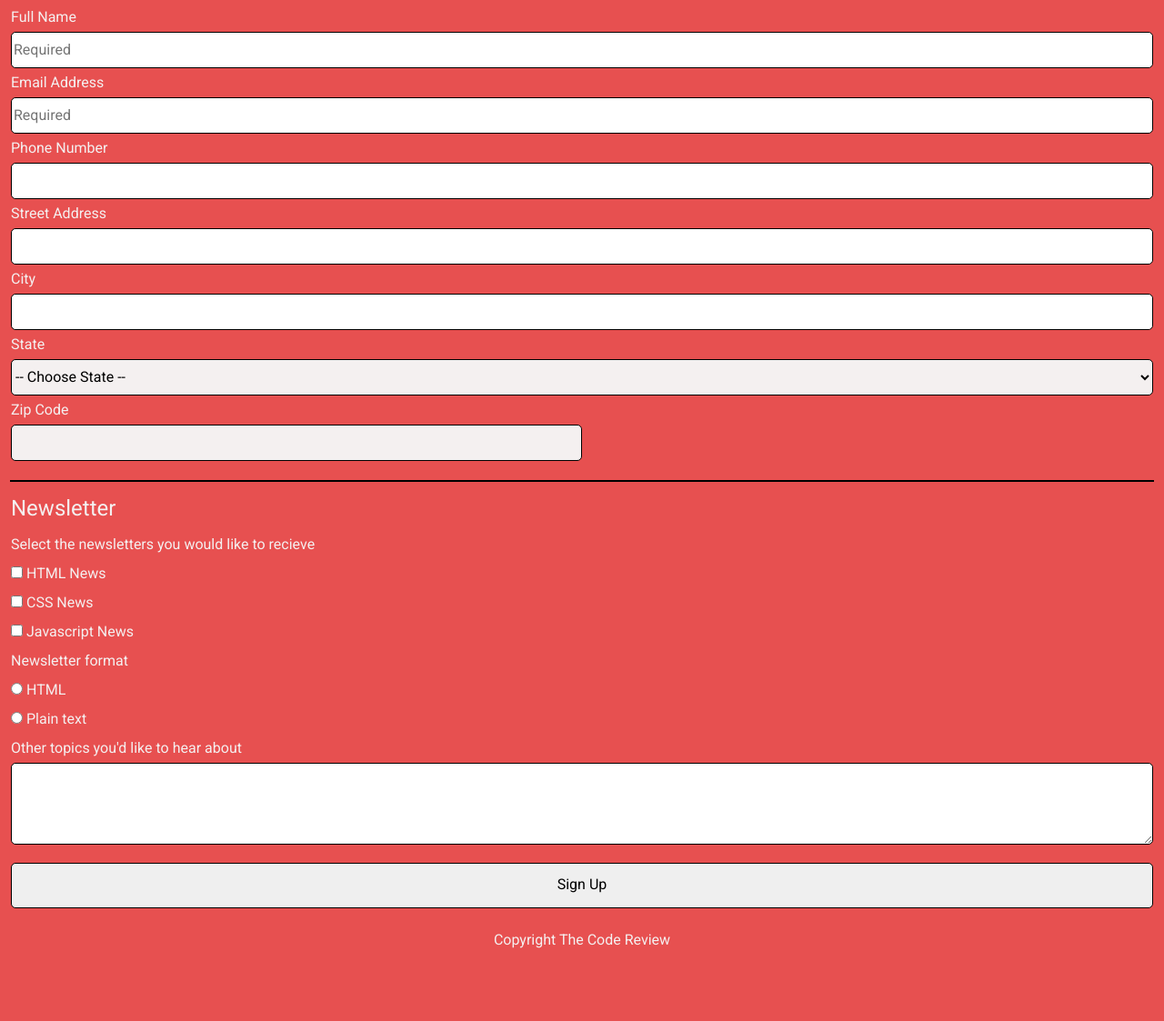
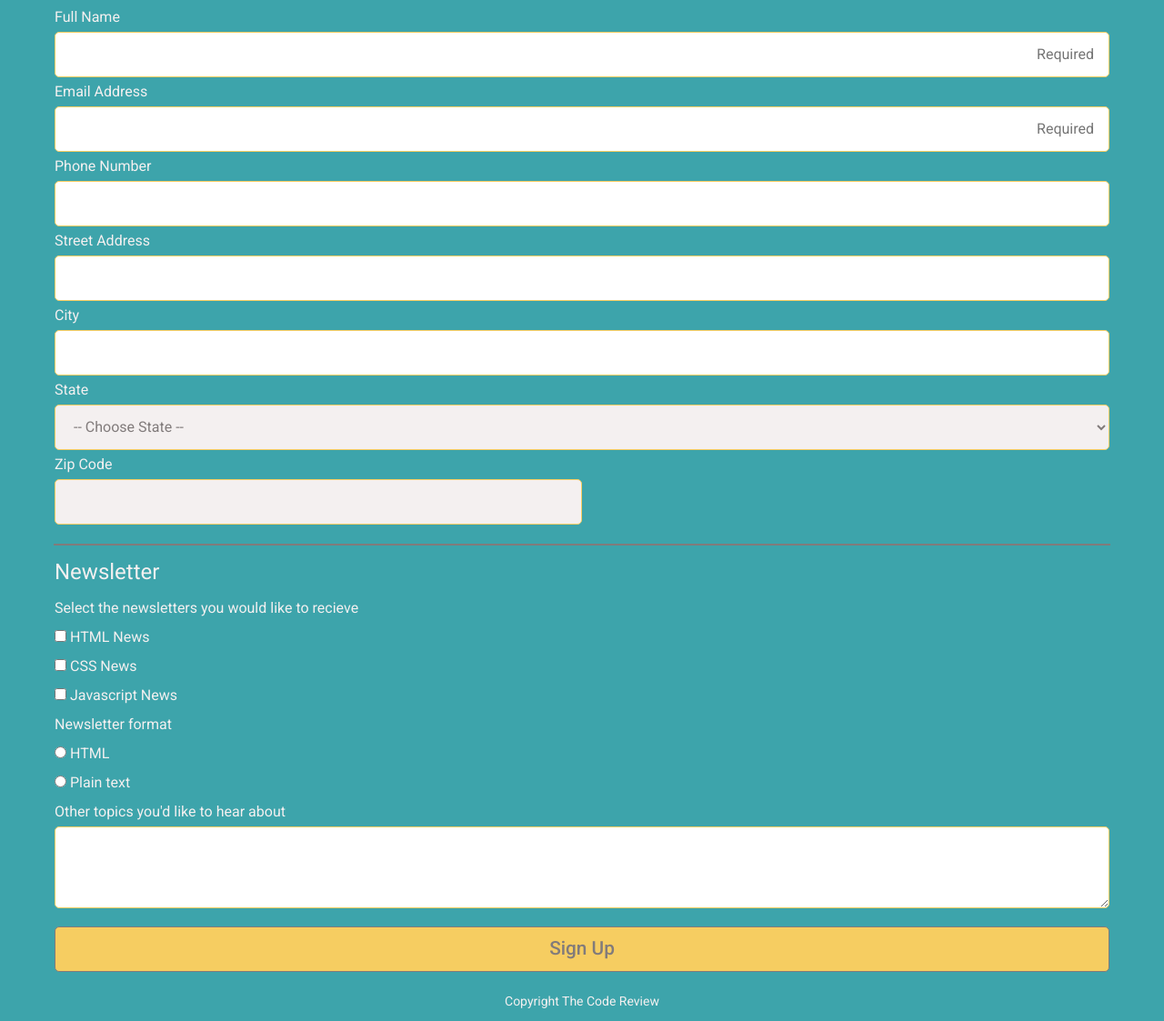
Before and after one commit to LukasVuko/Project-03, a plain HTML site: page index.html in a window 1280 px wide. Shown: the part 248-1371 px from the top of the page at 91% size. Before the commit the page ends 1307 px from the top, so only its background shows below. Drawn offline with Linux system fonts and the light colour scheme; a web font is replaced by a local one.

Commit message:
Backup 2

```diff
--- a/css/styles.css
+++ b/css/styles.css
@@ -9,7 +9,7 @@ body {
     margin: 0;
     text-align: center;
     color: #f4f0f0;
-    background: #e75050;
+    background: #3da4ab;
     font-family: 'Roboto', sans-serif;
     padding: 0;
 }
@@ -25,7 +25,8 @@ button {
 }
 
 h1 {
-    background: #426f37;
+    background: #f6cd61;
+    color: #817b7b;
     margin: 0;
     padding: 1.2em 0;
     font-size: 1.5em;
@@ -42,6 +43,9 @@ input {
     line-height: 2;
 }
 
+select {
+    color: #817b7b;
+}
 input:active {
     border: 2px white solid;
 }
@@ -50,14 +54,19 @@ textarea {
     width: 100%;
     height: 90px;
     border-radius: 5px;
-    border: 1px solid black;
+    border: 1px solid #f6cd61
 }
 
 .signup {
     width: 100%;
     height: 50px;
     border-radius: 5px;
-    border: 1px solid black;
+    border: 1px solid #817b7b;
+    background-color: #f6cd61;
+    color: #817b7b;
+    font-weight: 500;
+    font-size: 1.3em;
+
 }
 
 .signupdiv {
@@ -68,14 +77,15 @@ textarea {
 
 .p1 {
     padding-bottom: 1em;
-    border-bottom: 6px double black;
+    border-bottom: 6px double #817b7b;
 }
 
 .field-one {
     width: 100%;
-    height: 40px;
+    height: 50px;
     border-radius: 5px;
-    border: 1px solid black;
+    border: 1px solid #f6cd61;
+    padding: 0 1em;
 }
 
 .second-header {
@@ -83,9 +93,15 @@ textarea {
 }
 
 .divider {
-    border-bottom: 2px double black;
+    border-bottom: 2px double #817b7b;
     margin: .7em;
 }
+
+.footer {
+    font-size: 14px;
+}
+
+
 /* ID's */
 
 #state {
@@ -95,12 +111,12 @@ textarea {
 
 #zip {
     width: 50%;
-    height: 40px;
+    height: 50px;
     border-radius: 5px;
-    border: 1px solid black;
+    border: 1px solid #f6cd61;
     background: #f4f0f0;
 }
-}
+
 
 select::after {
     content: "url(img/arrow.svg";
@@ -108,3 +124,24 @@ select::after {
 	width: 24px;
 	height: 24px;
 }
+
+
+input::-webkit-input-placeholder {
+    text-align: right;
+}
+  input:-moz-placeholder {
+    text-align: right;
+}
+  input::-moz-placeholder {
+    text-align: right;
+}
+  input:-ms-input-placeholder {
+    text-align: right;
+}
+
+
+  @media (min-width: 768px) {
+    body {
+        margin: 0 3em;
+    }
+}
--- a/index.html
+++ b/index.html
@@ -27,19 +27,19 @@
                 <legend>Contact Information</legend>
 
                 <label for="name">Full Name</label>
-                <input type="text" id="name" name="user_name" placeholder="Required" class="field-one"><br>
+                <input type="text" id="name" name="user_name" placeholder="Required" class="field-one">
 
                 <label for="email">Email Address</label>
-                <input type="email" id="email" name="user_email" placeholder="Required" class="field-one"><br>
+                <input type="email" id="email" name="user_email" placeholder="Required" class="field-one">
 
                 <label for="tel">Phone Number</label>
-                <input type="tel" id="tel" name="user_tel" class="field-one"><br>
+                <input type="tel" id="tel" name="user_tel" class="field-one">
 
                 <label for="address">Street Address</label>
-                <input type="text" id="address" name="user_address" class="field-one"><br>
+                <input type="text" id="address" name="user_address" class="field-one">
 
                 <label for="city">City</label>
-                <input type="text" id="city" name="user_city" class="field-one"><br>
+                <input type="text" id="city" name="user_city" class="field-one">
 
                 <label for="state">State</label>
                 <select id="state" name=user_state class="field-one">
@@ -112,10 +112,10 @@
                         <option value="NU">Nunavut</option>
                         <option value="YT">Yukon</option>
                     </optgroup>
-                </select><br>
+                </select>
 
                 <label for="zip">Zip Code</label><br>
-                <input type="text" id="zip" name="user_zip"><br>
+                <input type="text" id="zip" name="user_zip">
             </fieldset>
             <!-- Newsletter (form) -->
             <div class="divider"></div>
@@ -153,7 +153,7 @@
         </form>
 
         <!-- Footer -->
-        <footer>
+        <footer class="footer">
             <p>Copyright The Code Review</p>
         </footer>
     </body>
```
